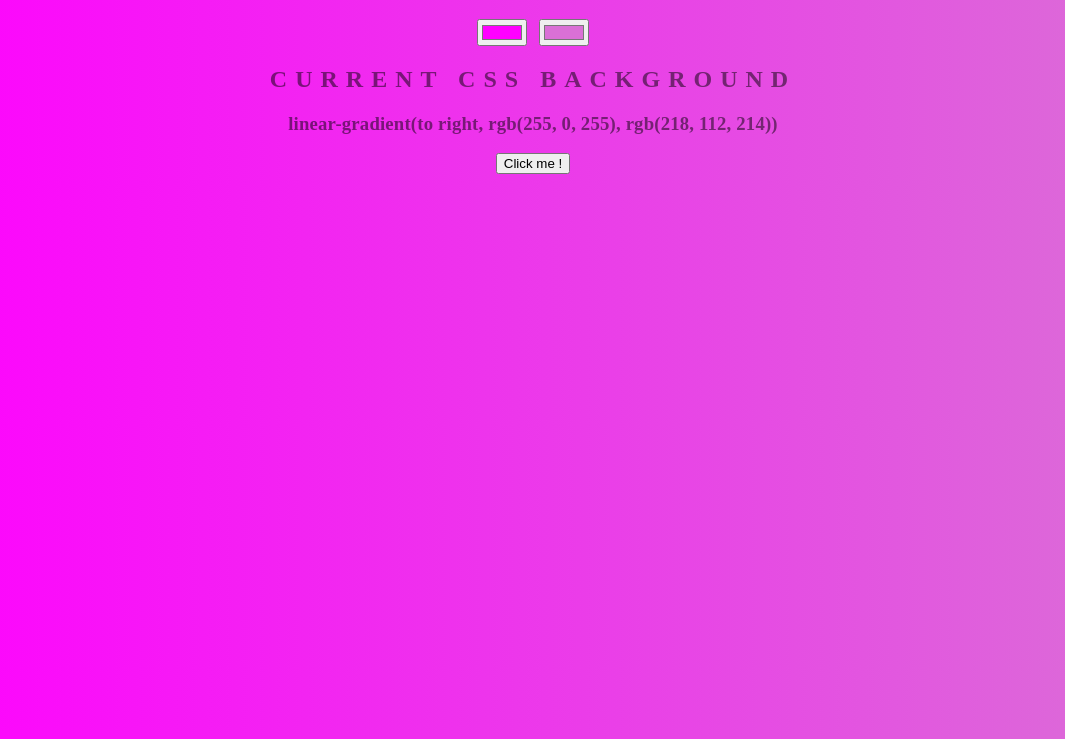
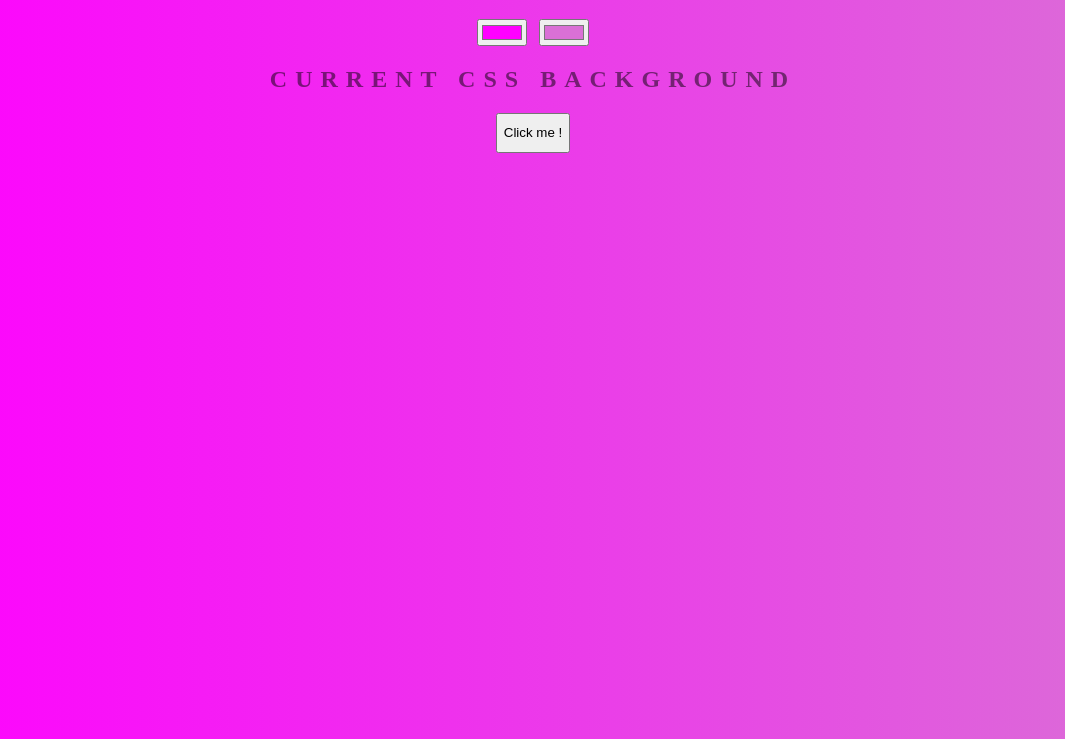
Before and after one commit to kiran-naik/background_generator, a website: page index.html in a window 1280 px wide. Shown: the part 61-800 px from the top of the page, without its empty margins (107-1172 px from the left). Drawn offline with Linux system fonts and the light colour scheme.

```diff
--- a/script.js
+++ b/script.js
@@ -16,7 +16,7 @@
 	+ ", "
 	+ color2.value
 	+ ")";
-	css.textContent = body.style.background;
+	//css.textContent = body.style.background;
 }
 
 function generateRandomNumber () {
--- a/style.css
+++ b/style.css
@@ -25,3 +25,8 @@
     letter-spacing: 0.01em;
 
 }
+
+button {
+    font: sans-serif;
+    height: 40px;
+}
```
Also changed, not shown: package.json (added, +23 -0 lines), 1 other file.
